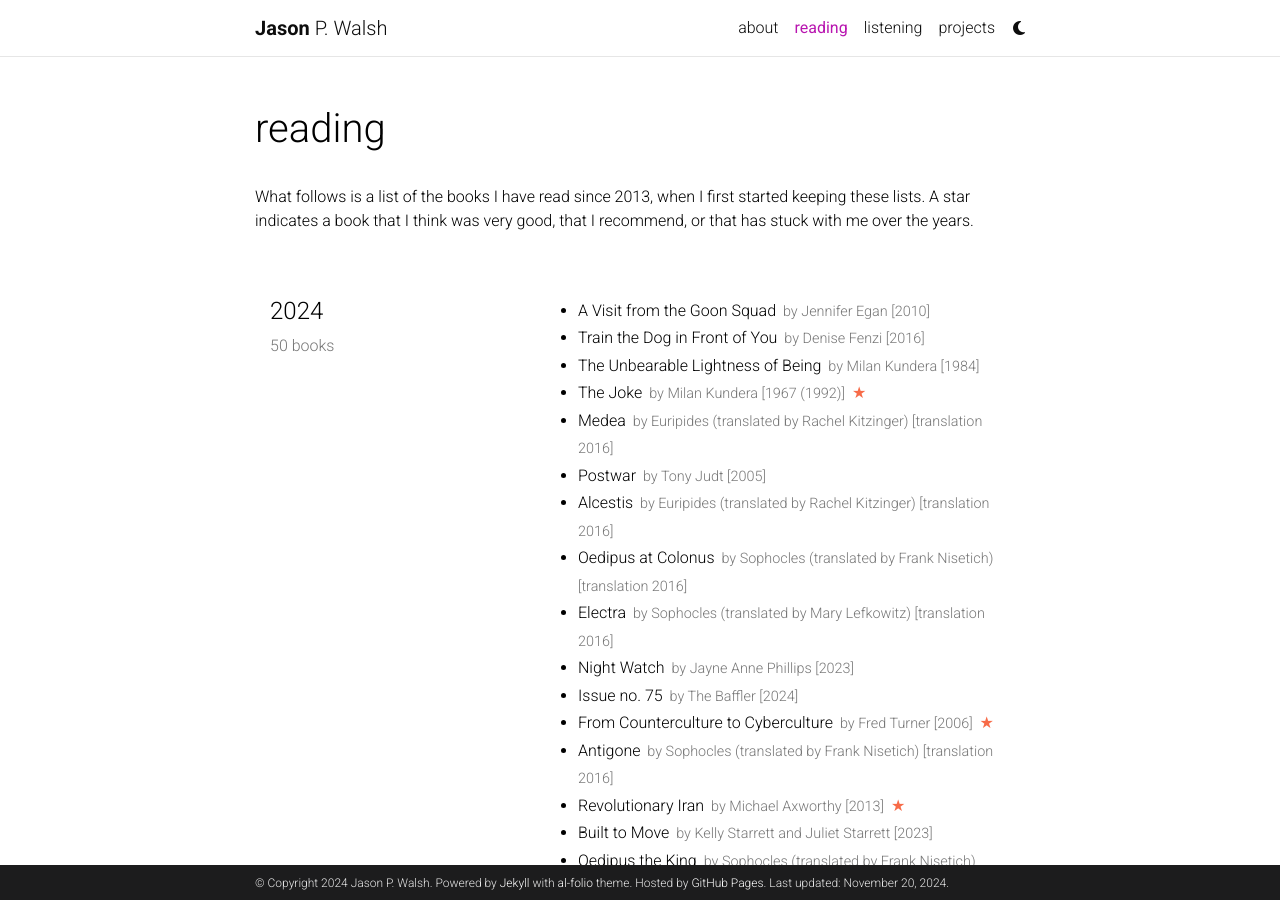
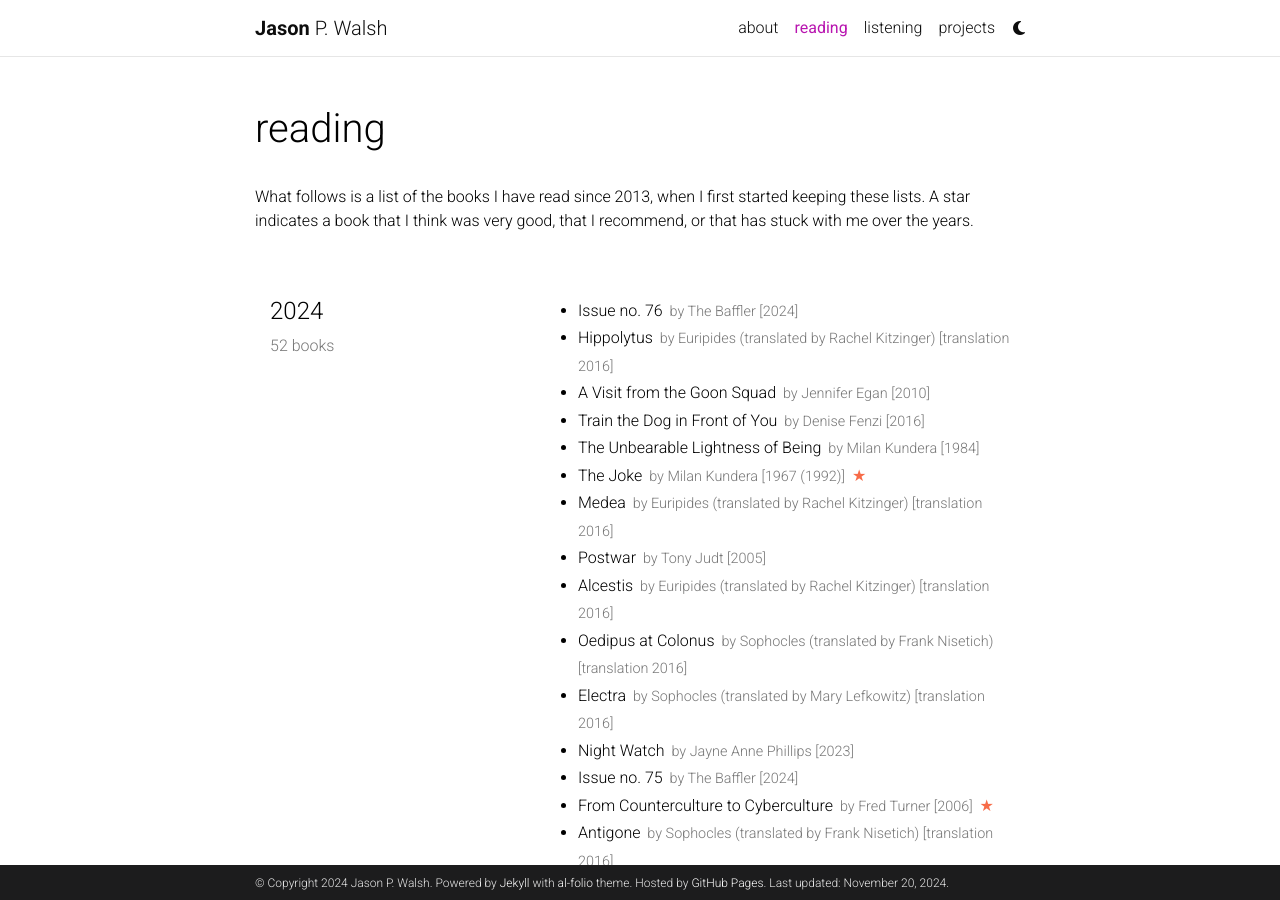
Before and after one commit to jwals23/jwals23.github.io, a Jekyll site: the page built from _pages/reading.md, in a window 1280 px wide and 900 px high. Built offline with Jekyll 4.4.1, drawn with Linux system fonts in a browser that asks for light colours; comment, search, counter and statistics services are not loaded; a style sheet for code colours, icons or effects is not loaded.

Commit message:
Update reading.yml

```diff
--- a/_data/reading.yml
+++ b/_data/reading.yml
@@ -1,6 +1,14 @@
 list:
   - year: "2024"
     books:
+      - title: Issue no. 76
+        author: The Baffler
+        year: 2024
+
+      - title: Hippolytus
+        author: Euripides (translated by Rachel Kitzinger)
+        year: translation 2016
+
       - title: A Visit from the Goon Squad
         author: Jennifer Egan
         year: 2010
```
